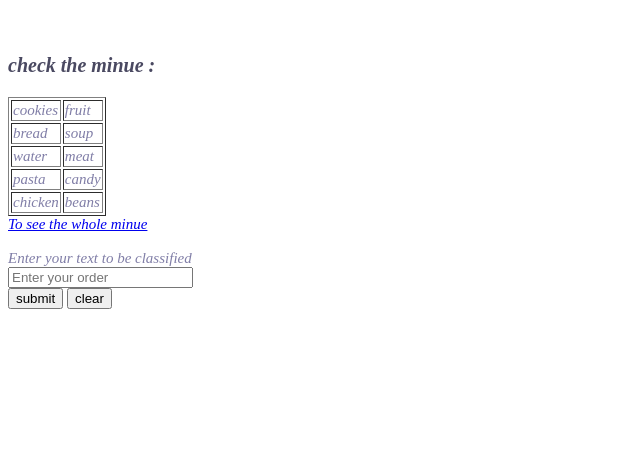
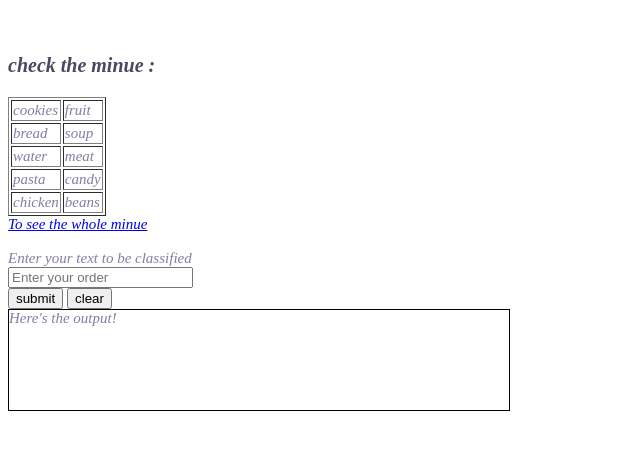
Before and after one commit to shorooqsaad/SE-Workshop2-Task1, a website: page index.html in a window 1280 px wide. Shown: the part 208-658 px from the top of the page, without its empty margins (0-640 px from the left). Drawn offline with Linux system fonts and the light colour scheme.

Commit message:
Update index.html

```diff
--- a/index.html
+++ b/index.html
@@ -68,6 +68,6 @@
 	<input type="submit" value="submit">
 	<input type="reset" value="clear">
 </form>
-
+<div style="width:500px;height:100px;border:1px solid #000;">Here's the output!</div>
 </body>
 </html>
```
